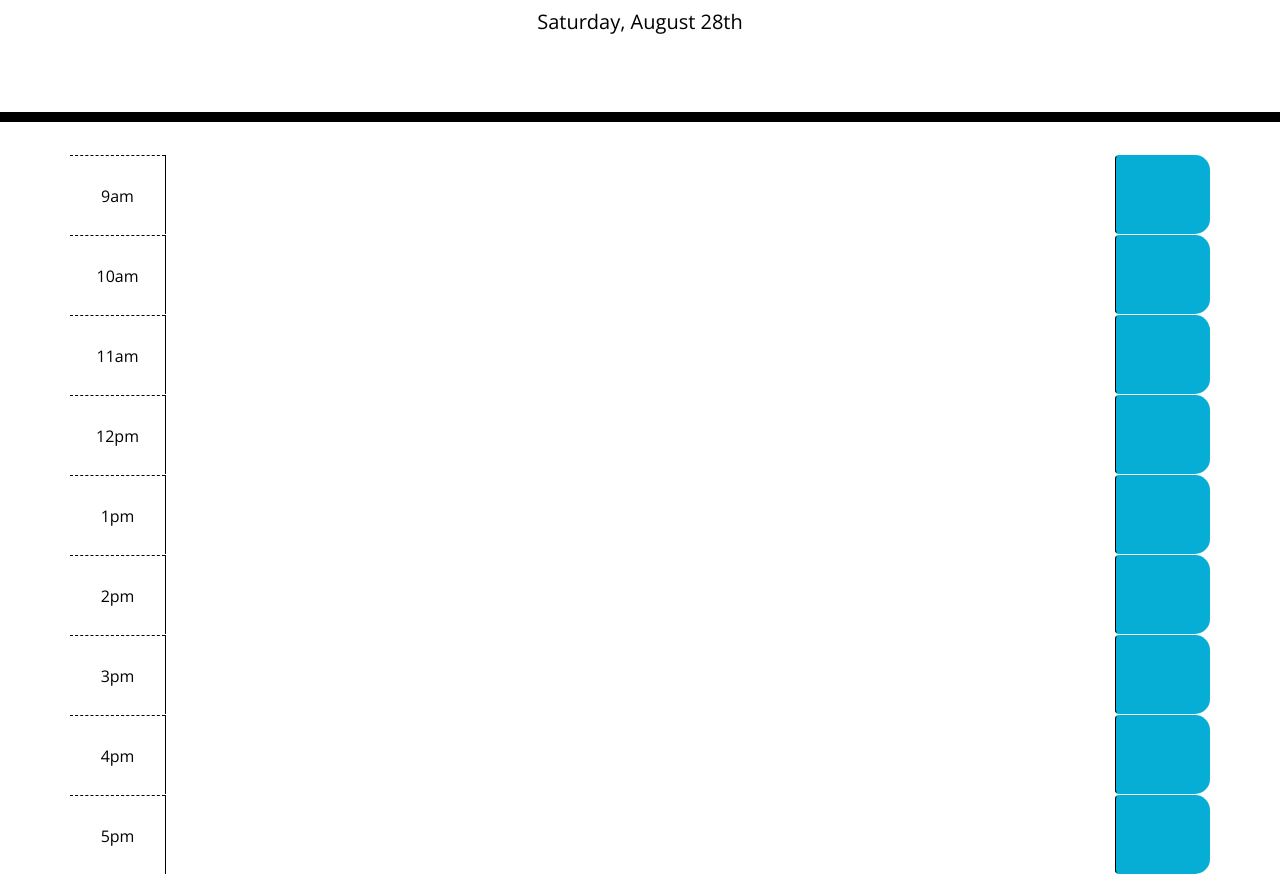
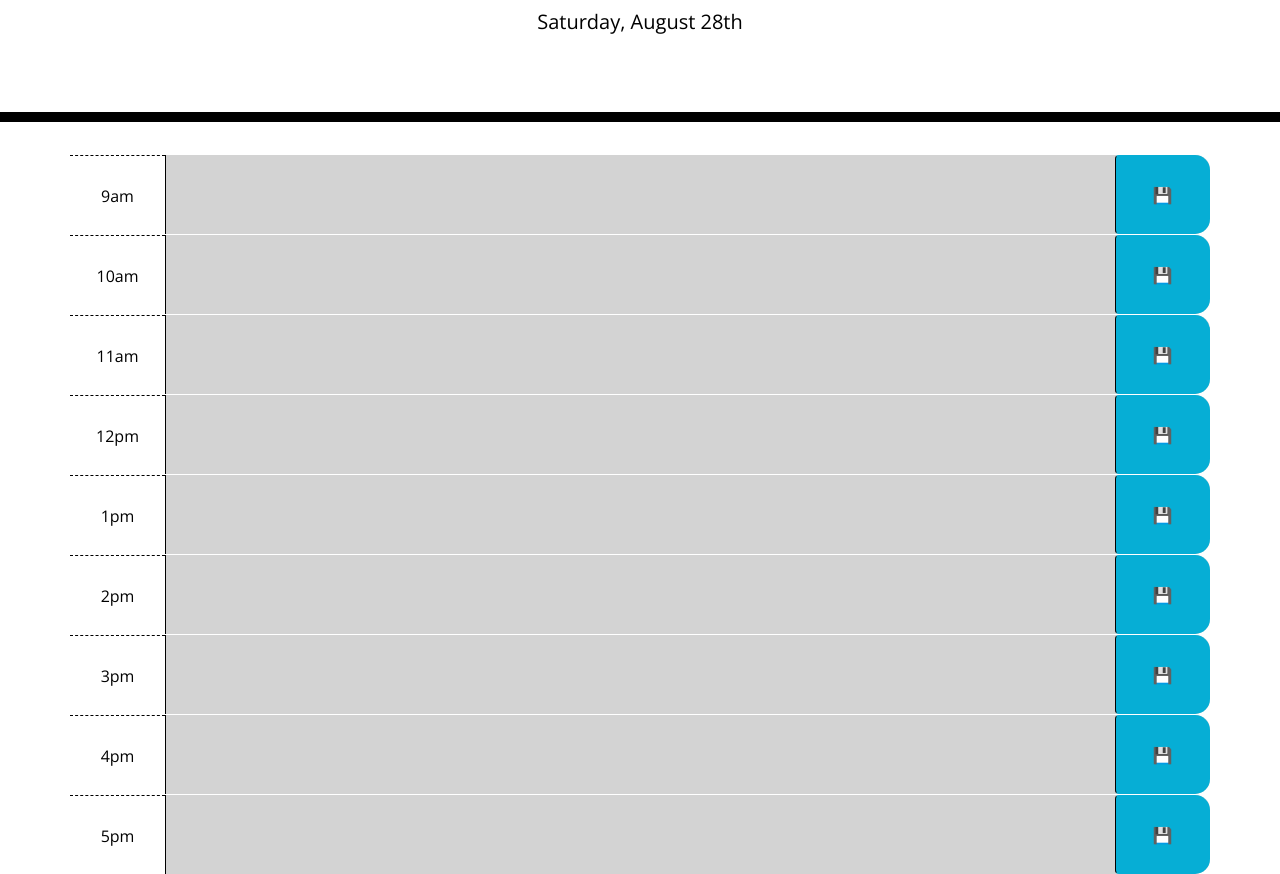
Before and after one commit to Chtanicala/Work-Day-Scheduler, a plain HTML site: page Develop/index.html in a window 1280 px wide. Shown: the part 182-1056 px from the top of the page. Drawn offline with nearby package versions, Linux system fonts and the light colour scheme.

Commit message:
Added fucntions to js to compare timeblocks to current hour ad append classes dynamically

```diff
--- a/Develop/index.html
+++ b/Develop/index.html
@@ -36,7 +36,7 @@
         </div>
           <textarea class="col-lg-10 description">
           </textarea>
-        <button class="col-lg-1 btn saveBtn"></button>
+        <button class="col-lg-1 btn saveBtn">&#128190;</button>
       </div>
 
       <div class="row time-block" id = "hour-10">
@@ -45,7 +45,7 @@
         </div>
           <textarea class="col-lg-10 description">
           </textarea>
-        <button class="col-lg-1 btn saveBtn"></button>
+        <button class="col-lg-1 btn saveBtn">&#128190;</button>
       </div>
 
       <div class="row time-block" id = "hour-11">
@@ -54,7 +54,7 @@
         </div>
           <textarea class="col-lg-10 description">
           </textarea>
-        <button class="col-lg-1 btn saveBtn"></button>
+        <button class="col-lg-1 btn saveBtn">&#128190;</button>
       </div>
 
       <div class="row time-block" id = "hour-12">
@@ -63,7 +63,7 @@
         </div>
           <textarea class="col-lg-10 description">
           </textarea>
-        <button class="col-lg-1 btn saveBtn"></button>
+        <button class="col-lg-1 btn saveBtn">&#128190;</button>
       </div>
 
       <div class="row time-block" id = "hour-13">
@@ -72,7 +72,7 @@
         </div>
           <textarea class="col-lg-10 description">
           </textarea>
-        <button class="col-lg-1 btn saveBtn"></button>
+        <button class="col-lg-1 btn saveBtn">&#128190;</button>
       </div>
 
       <div class="row time-block" id = "hour-14">
@@ -81,7 +81,7 @@
         </div>
           <textarea class="col-lg-10 description">
           </textarea>
-        <button class="col-lg-1 btn saveBtn"></button>
+        <button class="col-lg-1 btn saveBtn">&#128190;</button>
       </div>
 
       <div class="row time-block" id = "hour-15">
@@ -90,7 +90,7 @@
         </div>
           <textarea class="col-lg-10 description">
           </textarea>
-        <button class="col-lg-1 btn saveBtn"></button>
+        <button class="col-lg-1 btn saveBtn">&#128190;</button>
       </div>
 
       <div class="row time-block" id = "hour-16">
@@ -99,7 +99,7 @@
         </div>
           <textarea class="col-lg-10 description">
           </textarea>
-        <button class="col-lg-1 btn saveBtn"></button>
+        <button class="col-lg-1 btn saveBtn">&#128190;</button>
       </div>
 
       <div class="row time-block" id = "hour-17">
@@ -108,7 +108,7 @@
         </div>
           <textarea class="col-lg-10 description">
           </textarea>
-        <button class="col-lg-1 btn saveBtn"></button>
+        <button class="col-lg-1 btn saveBtn">&#128190;</button>
       </div>
     </div>
 
--- a/Develop/script.js
+++ b/Develop/script.js
@@ -1,18 +1,39 @@
 // Defining a variable to format and display today's date
-let todaysDate = moment().format('dddd, MMMM Do')
+let todaysDate = moment().format('dddd, MMMM Do');
+let timeBlock = document.querySelectorAll(".time-block");
 
-
+moment().hour(Number)
 
 // Displaying today's date variable to the page as text
 $('#currentDay').text(todaysDate);
 
-/* Creating a visually dynamic scheduler
-    - Assign each time block a time value
-    - Compare each time block time value with the current time
-    - Determine if a time block is past, present, or future
-    - Create a function to append .past, .preset, .future classes based on the comparisons made for each time value
-    - function runs each time the page loads
-    -- should it by dynamic? ie, if page is already loaded and time changes from 4pm to 5pm, should page update without reload? */
+    // - function runs each time the page loads
+    moment().hour(Number)
 
+    // Saves description to the local storage on save button click
+    $(document).ready(function(){
+        $(".saveBtn").on("click", function(){
+            let scheduleDescription = $(this).siblings(",description").val();
+            let timeValue = $(this).parent().attr("id");
+            console.log(scheduleDescription, timeValue);
+            localStorage.setItem(timeValue, scheduleDescription)
+        })
 
-    // moment().hours();
+    })
+    // - Compare each time block time value with the current time
+    // - Determine if a time block is past, present, or future
+    // - Create a function to append .past, .preset, .future classes based on the comparisons made for each time value
+    for (let index = 0; index < timeBlock.length; index++) {
+
+        let hour = timeBlock[index].getAttribute('id').split("-")[1]
+        console.log(hour)
+        let currentHour = moment().hours();
+
+        if (hour < currentHour) {
+            timeBlock[index].classList.add("past")
+        } else if (hour === currentHour) {
+            timeBlock[index].classList.add("present")
+        } else if (hour > currentHour) {
+            timeBlock[index].classList.add("future")
+        }
+     }
```
